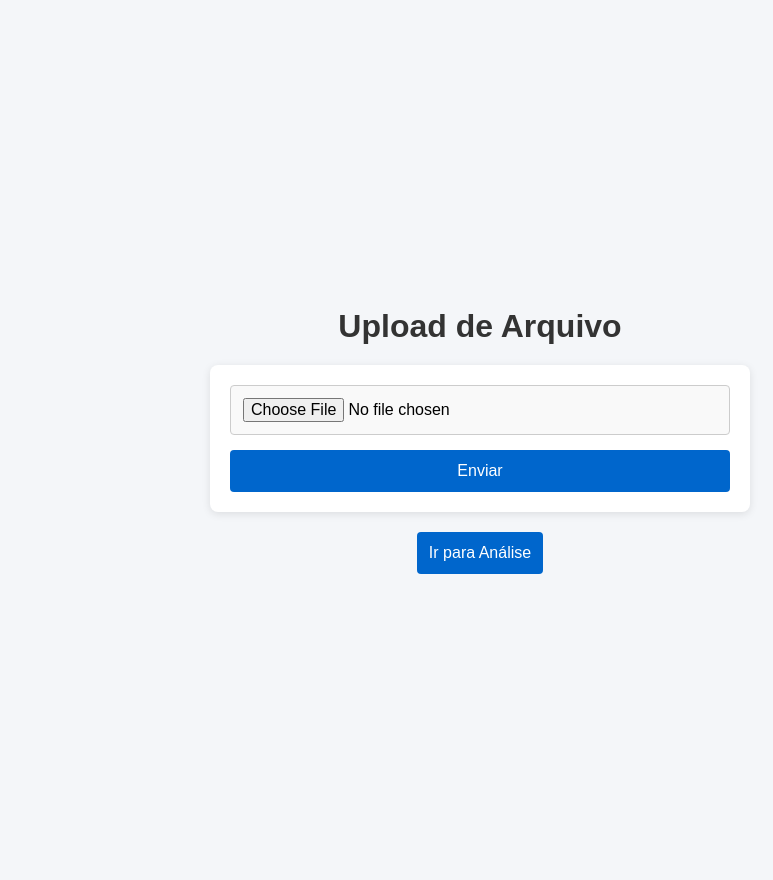
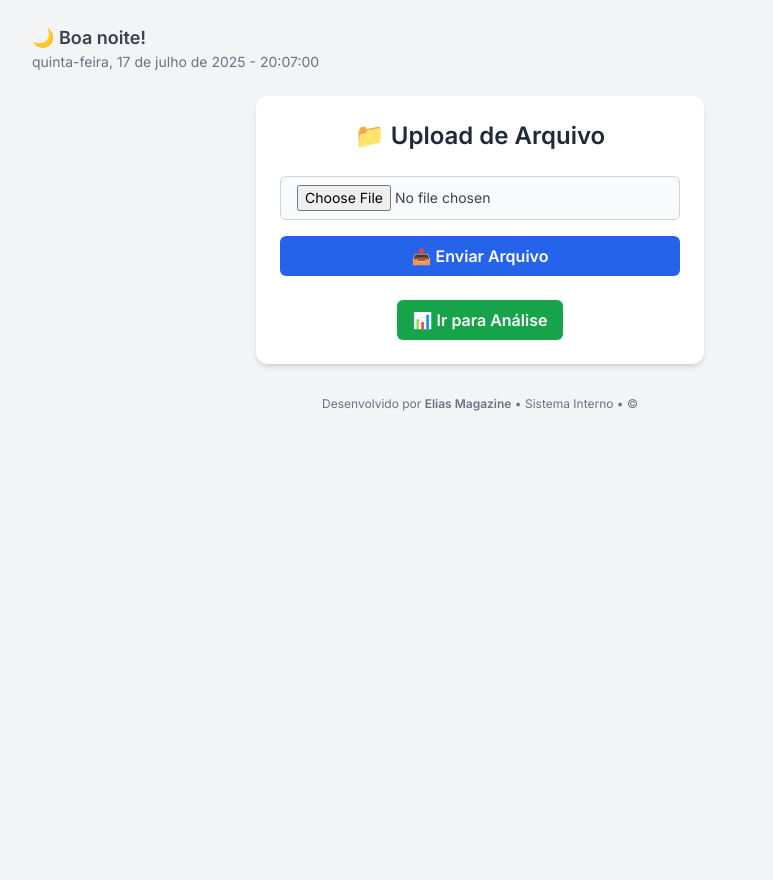
Before and after one commit to muriloh2001/EliasMaga, a Flask app: template meu_projeto/templates/index.html in a window 1280 px wide. Shown: the whole page, without its empty margins (160-933 px from the left). After the commit the page ends 411 px from the top, so only its background shows below. Run offline with Flask 3, Linux system fonts and the light colour scheme; the template is opened without the code that fills it, so the values that code supplies are empty; parts of the project's set-up code (start-up, migrations or seed data) failed here and were passed over; some libraries are stand-ins or nearby versions.

Commit message:
ajuste index

```diff
--- a/meu_projeto/templates/index.html
+++ b/meu_projeto/templates/index.html
@@ -1,167 +1,169 @@
 <!DOCTYPE html>
 <html lang="pt-br">
 <head>
-    <meta charset="UTF-8">
-    <meta name="viewport" content="width=device-width, initial-scale=1.0">
-    <title>Upload de Arquivo</title>
-    <style>
-        body {
-            font-family: 'Arial', sans-serif;
-            background-color: #f4f6f9;
-            margin: 0;
-            padding: 40px;
-            display: flex;
-            flex-direction: column;
-            align-items: center;
-            justify-content: center;
-            height: 100vh;
-        }
+  <meta charset="UTF-8" />
+  <meta name="viewport" content="width=device-width, initial-scale=1" />
+  <title>Sistema de Upload</title>
+  <script src="https://cdn.tailwindcss.com"></script>
+  <link
+    href="https://fonts.googleapis.com/css2?family=Inter:wght@400;600&display=swap"
+    rel="stylesheet"
+  />
+  <script>
+    tailwind.config = {
+      theme: {
+        extend: {
+          fontFamily: {
+            inter: ["Inter", "sans-serif"],
+          },
+        },
+      },
+    };
+  </script>
+</head>
+<body class="bg-gray-100 font-inter min-h-screen flex flex-col items-center px-4 py-6">
 
-        h1 {
-            color: #333;
-            font-size: 2rem;
-            margin-bottom: 20px;
-        }
+  <!-- Cabeçalho com Data, Hora e Saudação -->
+  <div class="w-full max-w-4xl mb-6 flex justify-between items-center">
+    <div>
+      <h2 class="text-lg text-gray-700 font-semibold" id="greeting">👋 Bem-vindo!</h2>
+      <p class="text-sm text-gray-500" id="datetime">Carregando data...</p>
+    </div>
 
-        .flash-messages {
-            margin-bottom: 20px;
-            padding: 10px;
-            border-radius: 5px;
-            width: 100%;
-            max-width: 500px;
-            animation: fadeIn 0.5s ease;
-        }
+  </div>
 
-        .flash-messages li {
-            list-style: none;
-            margin-bottom: 5px;
-            padding: 8px;
-            border-radius: 4px;
-        }
+  <!-- Caixa Central -->
+  <div class="w-full max-w-md bg-white p-6 rounded-xl shadow-md">
+    <h1 class="text-2xl font-semibold text-gray-800 mb-6 text-center">
+      📁 Upload de Arquivo
+    </h1>
 
-        .flash-messages li.error {
-            background-color: #f8d7da;
-            color: #721c24;
-        }
+    <!-- Flash messages (funciona somente se processado pelo Flask) -->
+    {% with messages = get_flashed_messages(with_categories=true) %}
+      {% if messages %}
+        <ul class="space-y-3 mb-4">
+          {% for category, message in messages %}
+            <li
+              class="p-3 rounded-lg text-sm font-medium
+              {% if category == 'success' %} bg-green-100 text-green-800
+              {% elif category == 'error' %} bg-red-100 text-red-800
+              {% else %} bg-yellow-100 text-yellow-800 {% endif %}"
+            >
+              {{ message }}
+            </li>
+          {% endfor %}
+        </ul>
+      {% endif %}
+    {% endwith %}
 
-        .flash-messages li.success {
-            background-color: #d4edda;
-            color: #155724;
-        }
+    <!-- Upload Form -->
+    <form method="POST" enctype="multipart/form-data" id="uploadForm" class="space-y-4">
+      <input
+        type="file"
+        name="file"
+        required
+        class="w-full px-4 py-2 border border-gray-300 rounded-md text-sm text-gray-700 bg-gray-50 focus:outline-none focus:ring-2 focus:ring-blue-500"
+      />
 
-        form {
-            background: white;
-            padding: 20px;
-            border-radius: 8px;
-            box-shadow: 0 2px 8px rgba(0, 0, 0, 0.1);
-            width: 100%;
-            max-width: 500px;
-            display: flex;
-            flex-direction: column;
-            gap: 15px;
-            text-align: center;
-        }
-
-        input[type="file"] {
-            border: 1px solid #ccc;
-            padding: 12px;
-            border-radius: 4px;
-            font-size: 16px;
-            background-color: #f9f9f9;
-        }
-
-        button {
-            padding: 12px;
-            background-color: #0066cc;
-            color: white;
-            border: none;
-            border-radius: 4px;
-            font-size: 16px;
-            cursor: pointer;
-            transition: background-color 0.3s ease;
-        }
-
-        button:hover {
-            background-color: #0055aa;
-        }
-
-        .link-button {
-            margin-top: 20px;
-        }
-
-        .link-button a {
-            text-decoration: none;
-        }
-
-        /* Loading Spinner */
-        .loading {
-            display: none;
-            margin-top: 20px;
-        }
-
-        .loading.show {
-            display: block;
-            text-align: center;
-        }
-
-        @keyframes fadeIn {
-            from {
-                opacity: 0;
-            }
-            to {
-                opacity: 1;
-            }
-        }
-
-    </style>
-</head>
-<body>
-    <h1>Upload de Arquivo</h1>
-    <form method="POST" enctype="multipart/form-data" id="uploadForm">
-        <input type="file" name="file" required>
-        <button type="submit" id="submitButton">Enviar</button>
+      <button
+        type="submit"
+        id="submitButton"
+        class="w-full bg-blue-600 hover:bg-blue-700 text-white font-semibold py-2 px-4 rounded-md transition"
+      >
+        📤 Enviar Arquivo
+      </button>
     </form>
 
-    <div class="loading" id="loadingSpinner">
-        <img src="https://i.gifer.com/4V0V.gif" alt="Carregando..." width="50">
-        <p>Carregando...</p>
+    <!-- Loading Spinner -->
+    <div class="hidden text-center mt-4" id="loadingSpinner">
+      <div class="flex items-center justify-center space-x-2">
+        <svg
+          class="w-5 h-5 text-blue-600 animate-spin"
+          xmlns="http://www.w3.org/2000/svg"
+          fill="none"
+          viewBox="0 0 24 24"
+        >
+          <circle
+            class="opacity-25"
+            cx="12"
+            cy="12"
+            r="10"
+            stroke="currentColor"
+            stroke-width="4"
+          ></circle>
+          <path class="opacity-75" fill="currentColor" d="M4 12a8 8 0 018-8v8H4z"></path>
+        </svg>
+        <p class="text-sm text-gray-600">Enviando arquivo...</p>
+      </div>
     </div>
 
-    <div class="link-button">
-    <a href="{{ url_for('routes_bp.analise') }}">
-        <button>Ir para Análise</button>
-    </a>
+    <!-- Botão para análise -->
+    <div class="mt-6 text-center">
+      <a
+        href="{{ url_for('routes_bp.analise') }}"
+        class="inline-block bg-green-600 hover:bg-green-700 text-white font-semibold py-2 px-4 rounded-md transition"
+        >📊 Ir para Análise</a
+      >
     </div>
 
-<div class="link-button">
+    <!-- Botão para classificar cores, se necessário -->
     {% with messages = get_flashed_messages(with_categories=true) %}
       {% for category, message in messages %}
         {% if 'cores ainda não classificadas' in message %}
-            <a href="{{ url_for('routes_bp.classificar_cores') }}">
-                <button style="background-color: orange;">Classificar Cores</button>
-            </a>
+          <div class="mt-4 text-center">
+            <a
+              href="{{ url_for('routes_bp.classificar_cores') }}"
+              class="inline-block bg-yellow-500 hover:bg-yellow-600 text-white font-semibold py-2 px-4 rounded-md transition"
+              >🎨 Classificar Cores</a
+            >
+          </div>
         {% endif %}
       {% endfor %}
     {% endwith %}
   </div>
 
+  <!-- Rodapé simples -->
+  <footer class="text-xs text-gray-500 mt-8">
+    Desenvolvido por <strong>Elias Magazine</strong> • Sistema Interno • &copy; {{ agora.year }}
+  </footer>
 
-
+  <!-- Scripts -->
   <script>
-        // Mostra o indicador de carregamento e altera o texto do botão
     const uploadForm = document.getElementById('uploadForm');
     const submitButton = document.getElementById('submitButton');
     const loadingSpinner = document.getElementById('loadingSpinner');
 
-        uploadForm.addEventListener('submit', function(event) {
-            event.preventDefault();
-            submitButton.disabled = true; // Desabilita o botão de envio
-            submitButton.innerHTML = 'Enviando...';
-            loadingSpinner.classList.add('show'); // Exibe o indicador de carregamento
+    uploadForm.addEventListener('submit', function (event) {
+      // Remova o preventDefault para permitir o envio normal
+      // event.preventDefault();
 
-            // Submete o formulário
-            this.submit();
+      // Desabilita botão e mostra spinner ao enviar
+      submitButton.disabled = true;
+      submitButton.textContent = '⏳ Enviando...';
+      loadingSpinner.classList.remove('hidden');
+      // O form continuará sendo enviado normalmente
     });
+
+    // Atualiza saudação + data/hora
+    function updateDateTime() {
+      const now = new Date();
+      const options = { weekday: 'long', day: '2-digit', month: 'long', year: 'numeric' };
+      const dateStr = now.toLocaleDateString('pt-BR', options);
+      const timeStr = now.toLocaleTimeString('pt-BR');
+
+      document.getElementById('datetime').textContent = `${dateStr} - ${timeStr}`;
+
+      const hour = now.getHours();
+      let greeting = 'Olá!';
+      if (hour < 12) greeting = '🌅 Bom dia!';
+      else if (hour < 18) greeting = '🌇 Boa tarde!';
+      else greeting = '🌙 Boa noite!';
+      document.getElementById('greeting').textContent = greeting;
+    }
+
+    setInterval(updateDateTime, 1000);
+    updateDateTime();
   </script>
+
 </body>
 </html>
```
Also changed, not shown: meu_projeto/routes/routes.py (+4 -6 lines). Lines whose indentation alone changed are shown as unchanged.
